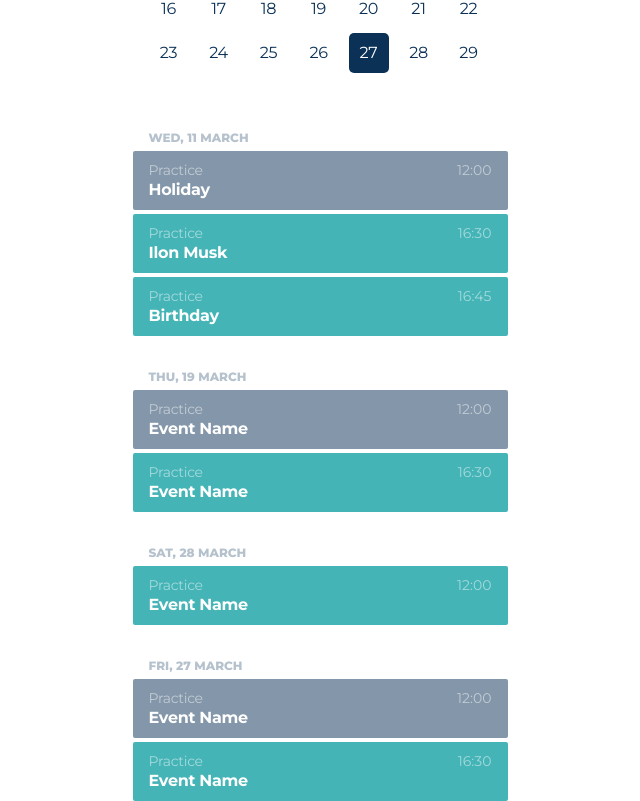
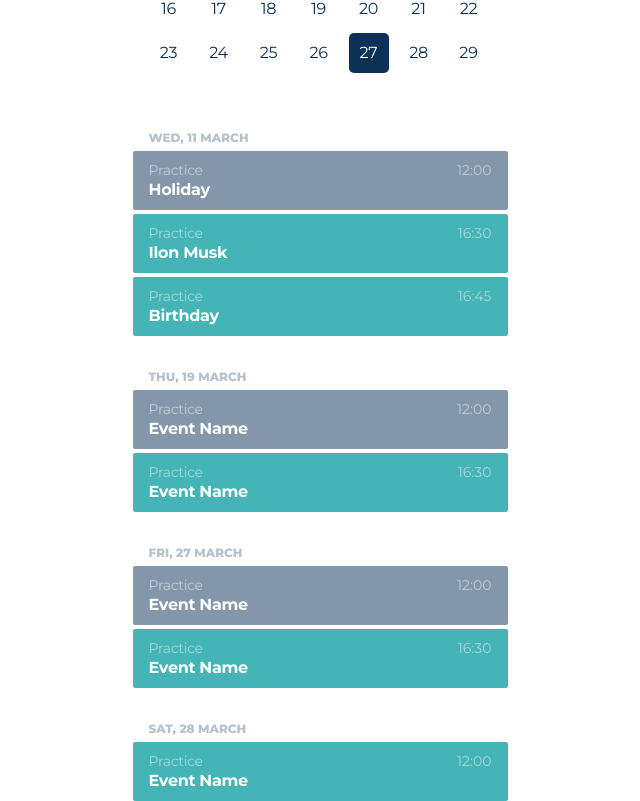
Before and after one commit to Vladimir-github-account/event_calendar, a React (Create React App) app: page / in a window 1280 px wide. Shown: the part 211-1012 px from the top of the page, without its empty margins (320-960 px from the left). Built offline with nearby package versions, Linux system fonts and the light colour scheme.

Commit message:
Refactor

```diff
--- a/public/events.json
+++ b/public/events.json
@@ -63,19 +63,6 @@
     ]
   },
   {
-    "date": "2020-03-28",
-    "events": [
-      {
-        "id": 1,
-        "name": "Event Name",
-        "body": "Event Body",
-        "type": "Practice",
-        "time": "12:00",
-        "isIn": true
-      }
-    ]
-  },
-  {
     "date": "2020-03-27",
     "events": [
       {
@@ -95,5 +82,18 @@
         "isIn": true
       }
     ]
+  },
+  {
+    "date": "2020-03-28",
+    "events": [
+      {
+        "id": 1,
+        "name": "Event Name",
+        "body": "Event Body",
+        "type": "Practice",
+        "time": "12:00",
+        "isIn": true
+      }
+    ]
   }
 ]
--- a/src/Components/EventList/index.js
+++ b/src/Components/EventList/index.js
@@ -8,18 +8,17 @@ function EventList(props) {
   const { events, selectedDate } = props;
   const selectedDayEvents = events.filter(
       event => (
-          moment( event.date ).isSame( moment( selectedDate ), 'day' ) )
+          moment(event.date).isSame(moment(selectedDate), 'day'))
   )[0];
-  const selectedDayEventsComponents = selectedDayEvents
-                                      ? <SelectedDayEvenList
-                                          selectedDayEvents={selectedDayEvents}/>
-                                      : undefined;
   const restMonthEvents = events.filter(
-      event => ( moment( event.date ).isAfter( moment( selectedDate ), 'day' ) )
+      event => (moment(event.date).isAfter(moment(selectedDate), 'day'))
   );
   return (
       <ul>
-        <li>{selectedDayEventsComponents}</li>
+        <li>{
+          selectedDayEvents &&
+          <SelectedDayEvenList selectedDayEvents={selectedDayEvents}/>
+        }</li>
         <li>{<RestMonthEventList restMonthEvents={restMonthEvents}/>}</li>
       </ul>
   );
```
